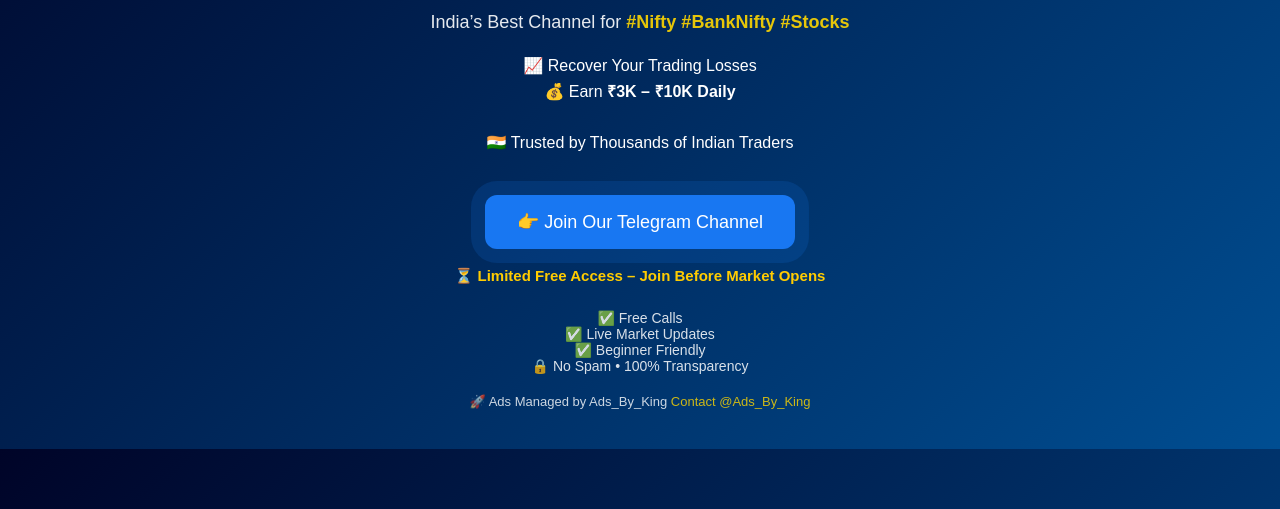
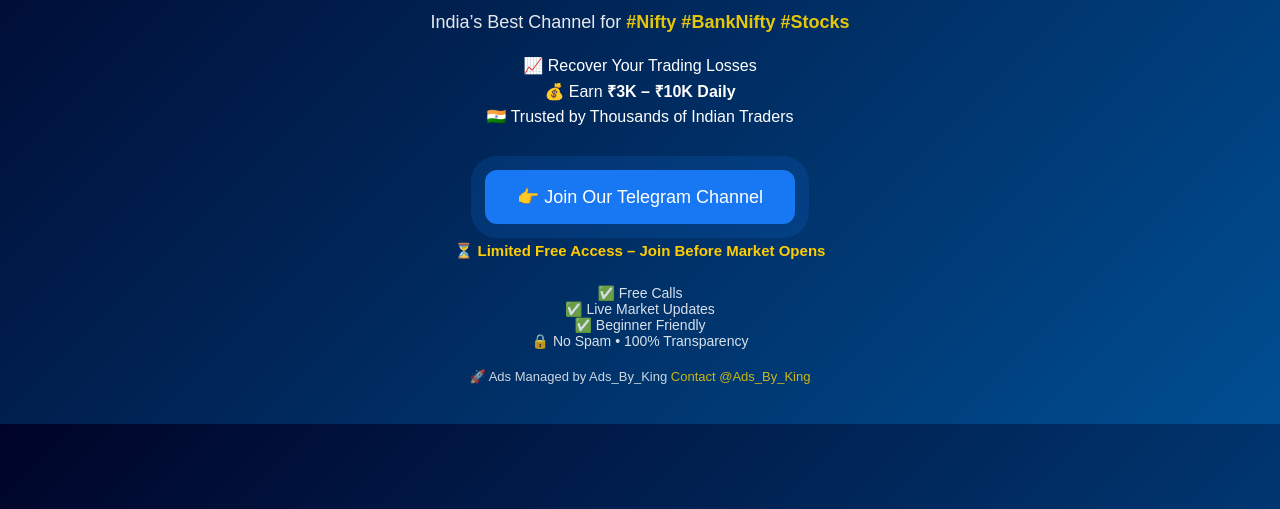
Before and after one commit to instagramisagoodapp-cmyk/TBhuka, a plain HTML site: page index.html in a window 1280 px wide. Shown: the part 291-800 px from the top of the page. Drawn offline with Linux system fonts and the light colour scheme.

Commit message:
Update index.html

```diff
--- a/index.html
+++ b/index.html
@@ -164,7 +164,7 @@
 
     <p>
       📈 Recover Your Trading Losses <br>
-      💰 Earn <strong>₹3K – ₹10K Daily</strong> <br><br>
+      💰 Earn <strong>₹3K – ₹10K Daily</strong><br>
       🇮🇳 Trusted by Thousands of Indian Traders
     </p>
 
```
